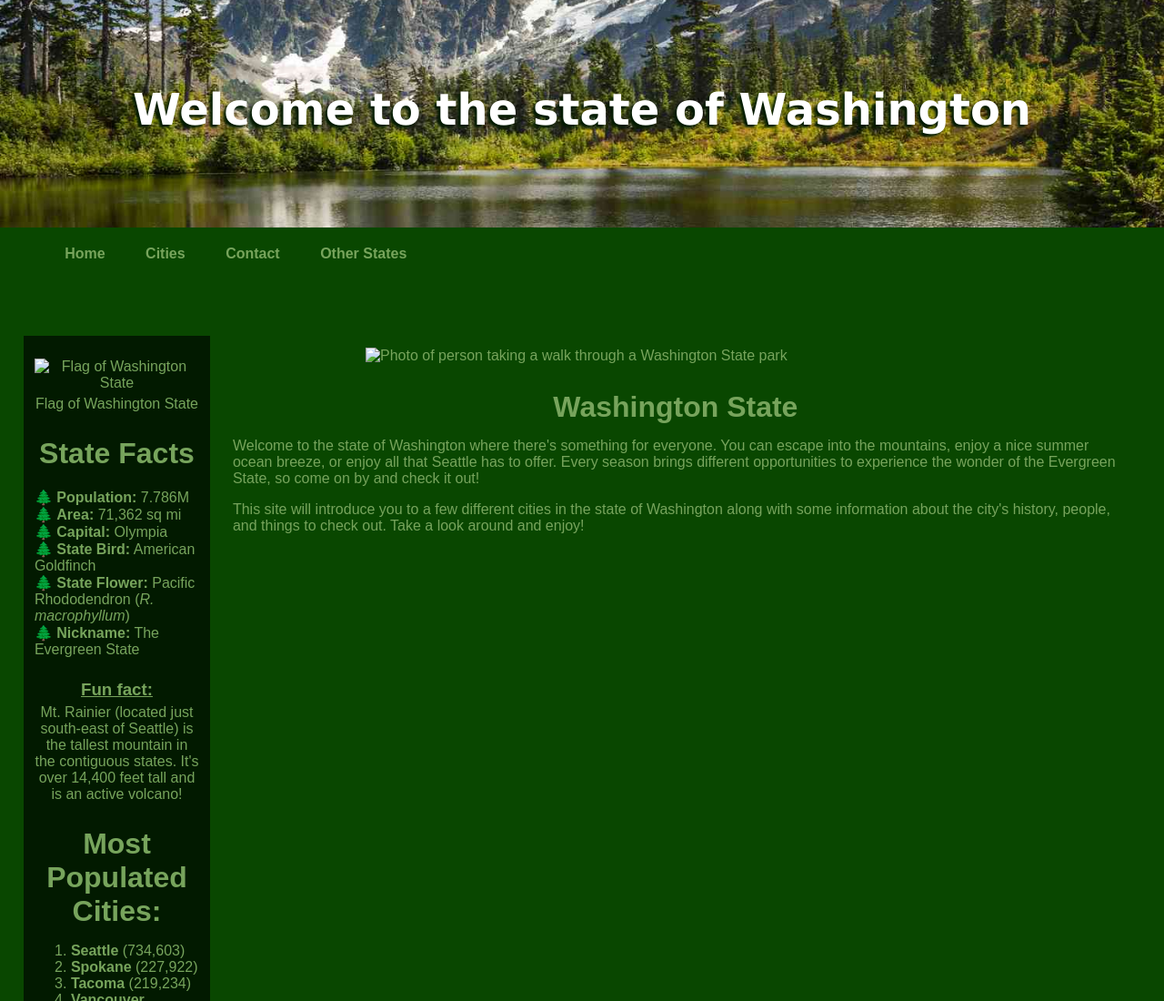
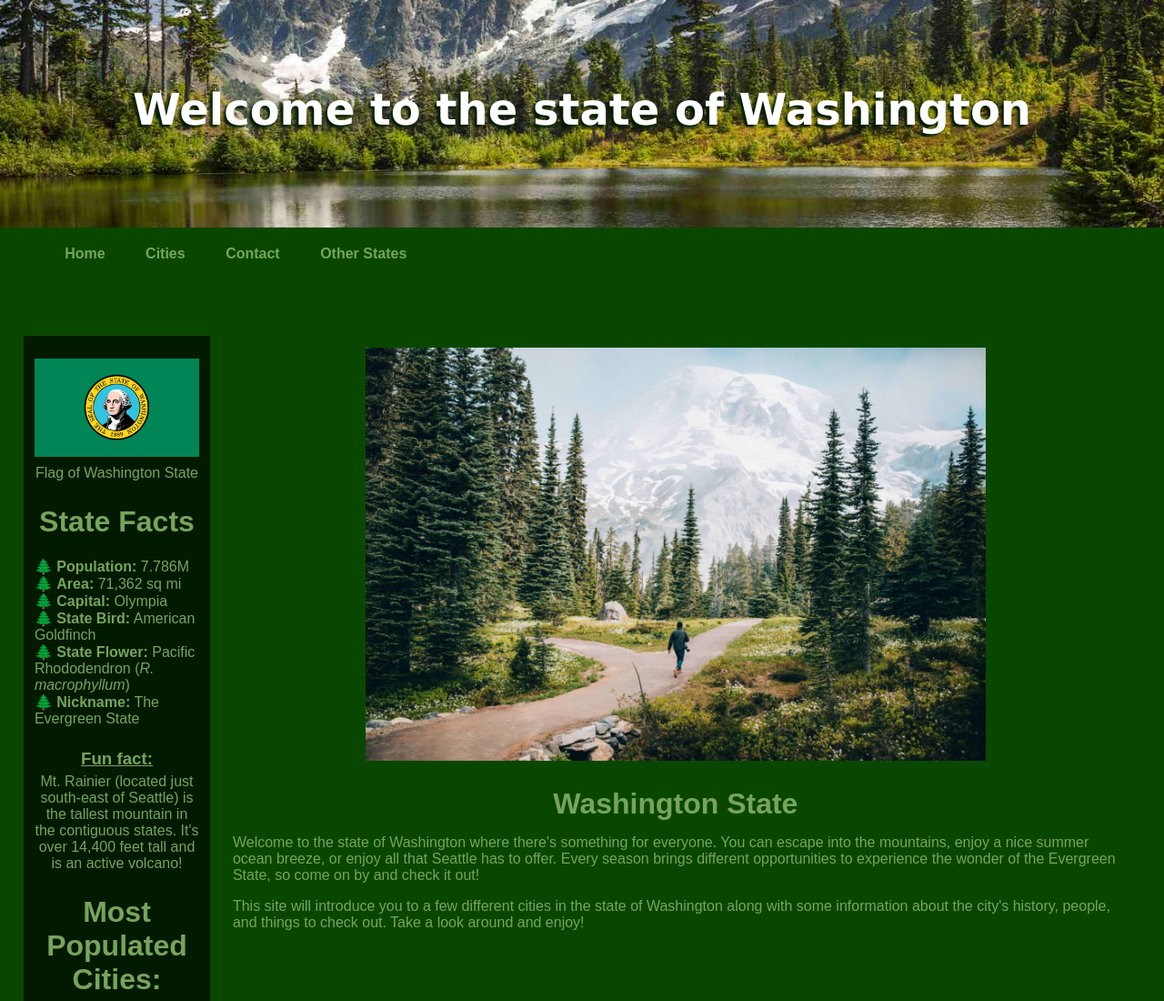
Before and after one commit to shadd-anderson/State-Website, a plain HTML site: page index.html in a window 1280 px wide. Shown: the top 1100 px of the page at 91% size. Drawn offline with Linux system fonts and the light colour scheme; the site is published under a folder, as on GitHub Pages, so addresses that start at the root find nothing.

Commit message:
img reference changes

```diff
--- a/index.html
+++ b/index.html
@@ -29,7 +29,7 @@
     </nav>
     <div id="container">
         <aside>
-            <img src="/img/state-flag.png" alt="Flag of Washington State" id="state-flag">
+            <img src="img/state-flag.png" alt="Flag of Washington State" id="state-flag">
             <p>Flag of Washington State</p>
             <h2 id="aside-h2">State Facts</h2>
             <ul class="fact-list">
@@ -52,7 +52,7 @@
             </ol>
         </aside>
         <section class="main-article">
-            <img class="article-img" src="/img/washington-article-head.jpg" alt="Photo of person taking a walk through a Washington State park">
+            <img class="article-img" src="img/washington-article-head.jpg" alt="Photo of person taking a walk through a Washington State park">
             <h2>Washington State</h2>
             <p>Welcome to the state of Washington where there's something for everyone. You can escape into the mountains,
                enjoy a nice summer ocean breeze, or enjoy all that Seattle has to offer. Every season brings different
```
Also changed, not shown: html/leavenworth.html (+1 -1 lines).
